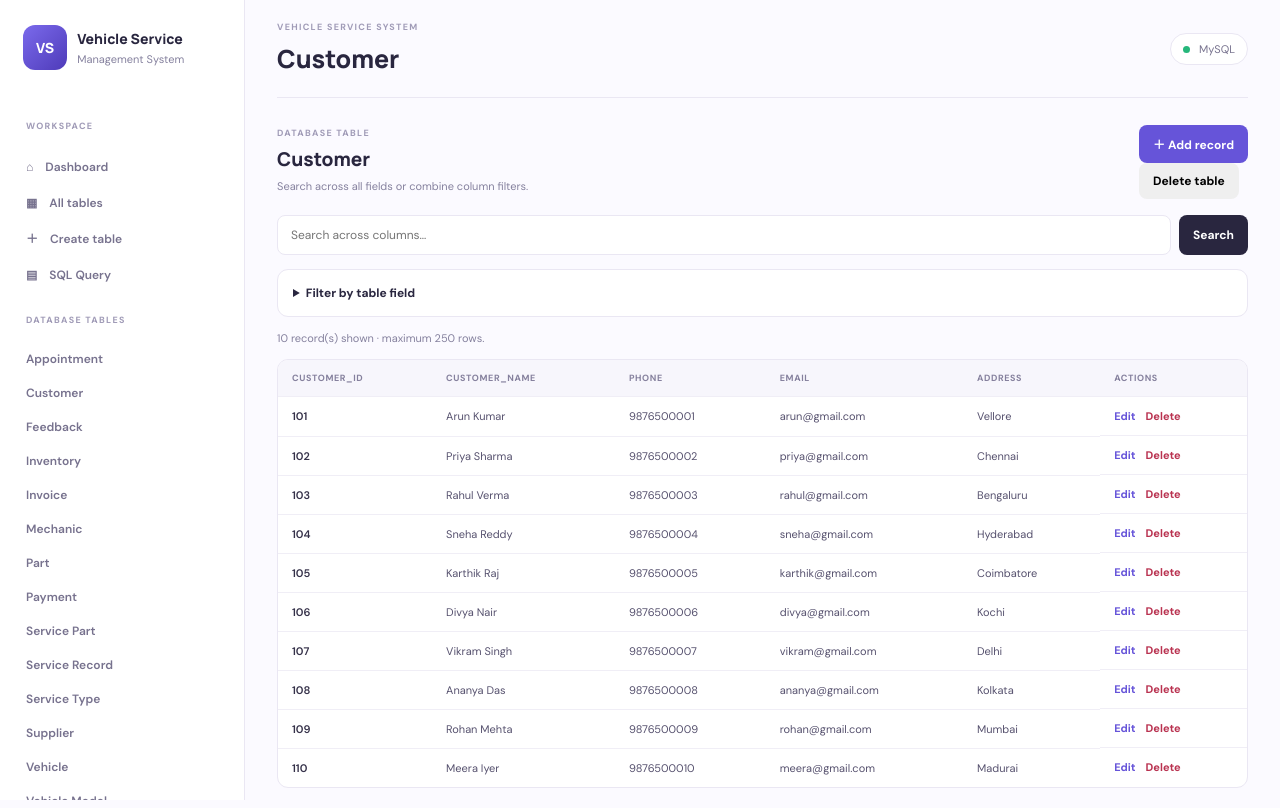
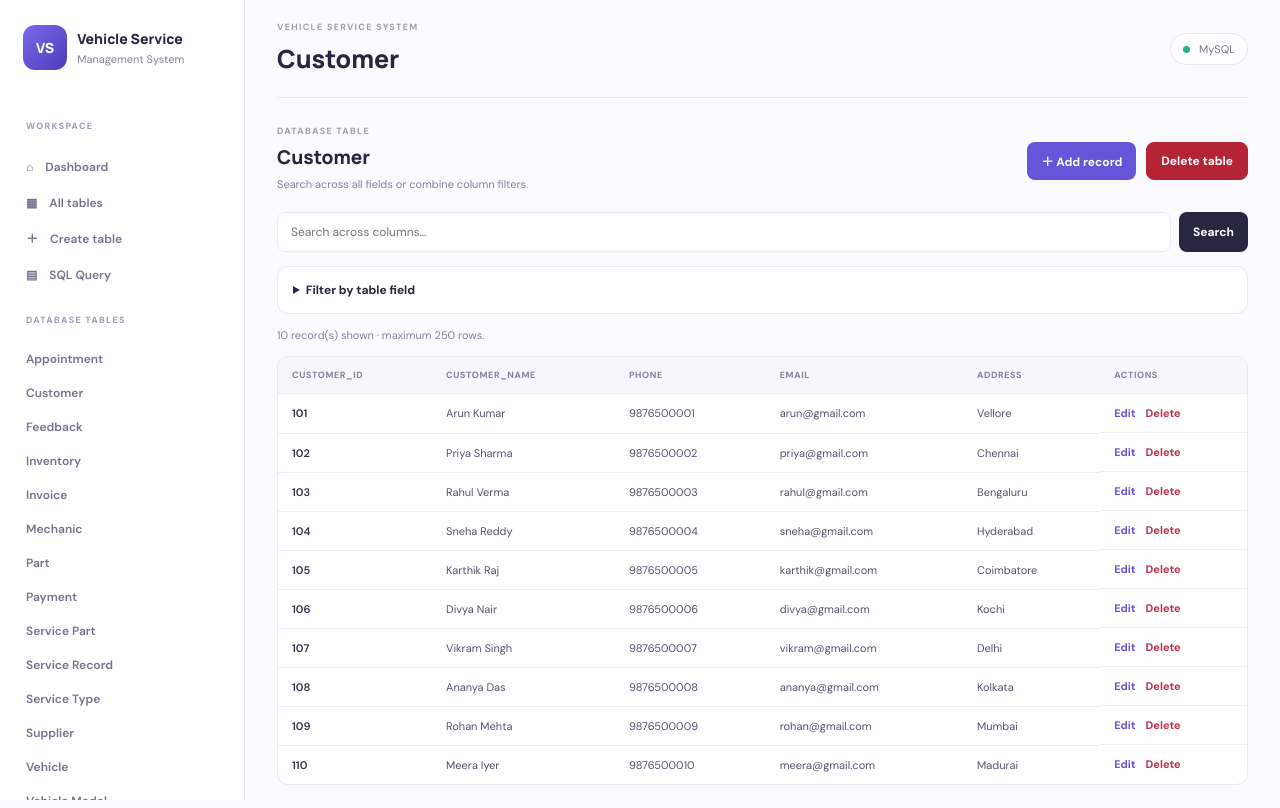
Before and after one commit to SourishHere/dbms---workbench, a Flask app: page /table/customer in a window 1280 px wide. Shown: the top 808 px of the page. Run offline with Flask 3, Linux system fonts and the light colour scheme; data comes from the database, SQL or seed files in the repository.

Commit message:
Style custom table deletion controls

```diff
--- a/static/style.css
+++ b/static/style.css
@@ -87,3 +87,9 @@
 .create-column-row{grid-template-columns:minmax(130px,1.2fr) minmax(130px,1fr) auto auto auto minmax(145px,1fr) minmax(145px,1fr) auto}
 @media(max-width:1200px){.create-column-row{grid-template-columns:repeat(2,minmax(0,1fr))}}
 @media(max-width:600px){.create-column-row{grid-template-columns:1fr}}
+
+
+.table-header-actions{display:flex;align-items:center;gap:10px;flex-wrap:wrap}
+.table-header-actions form{margin:0}
+.button.danger{background:#b42336;color:#fff;border:1px solid #b42336}
+.button.danger:hover{background:#8f1d2b}
```
